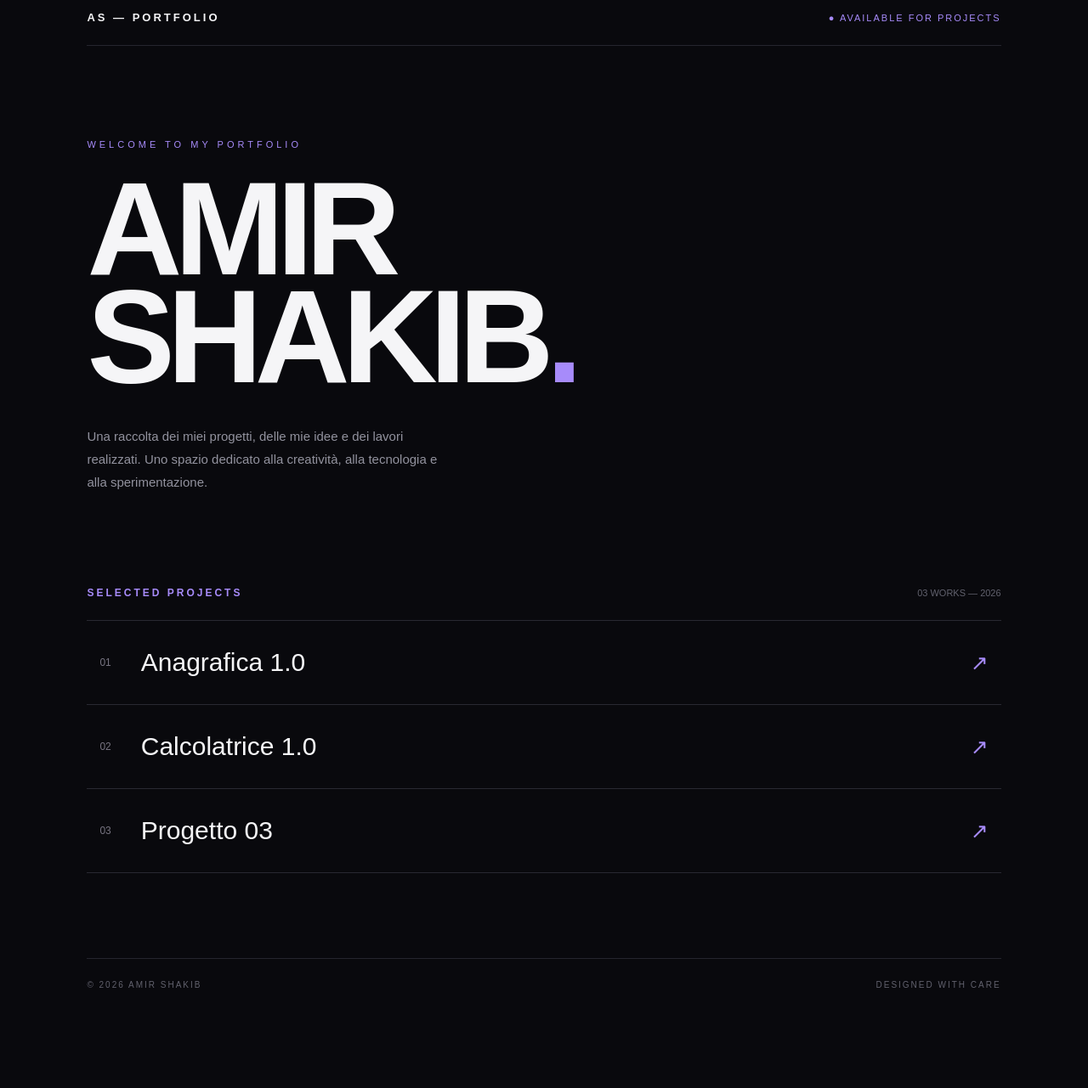
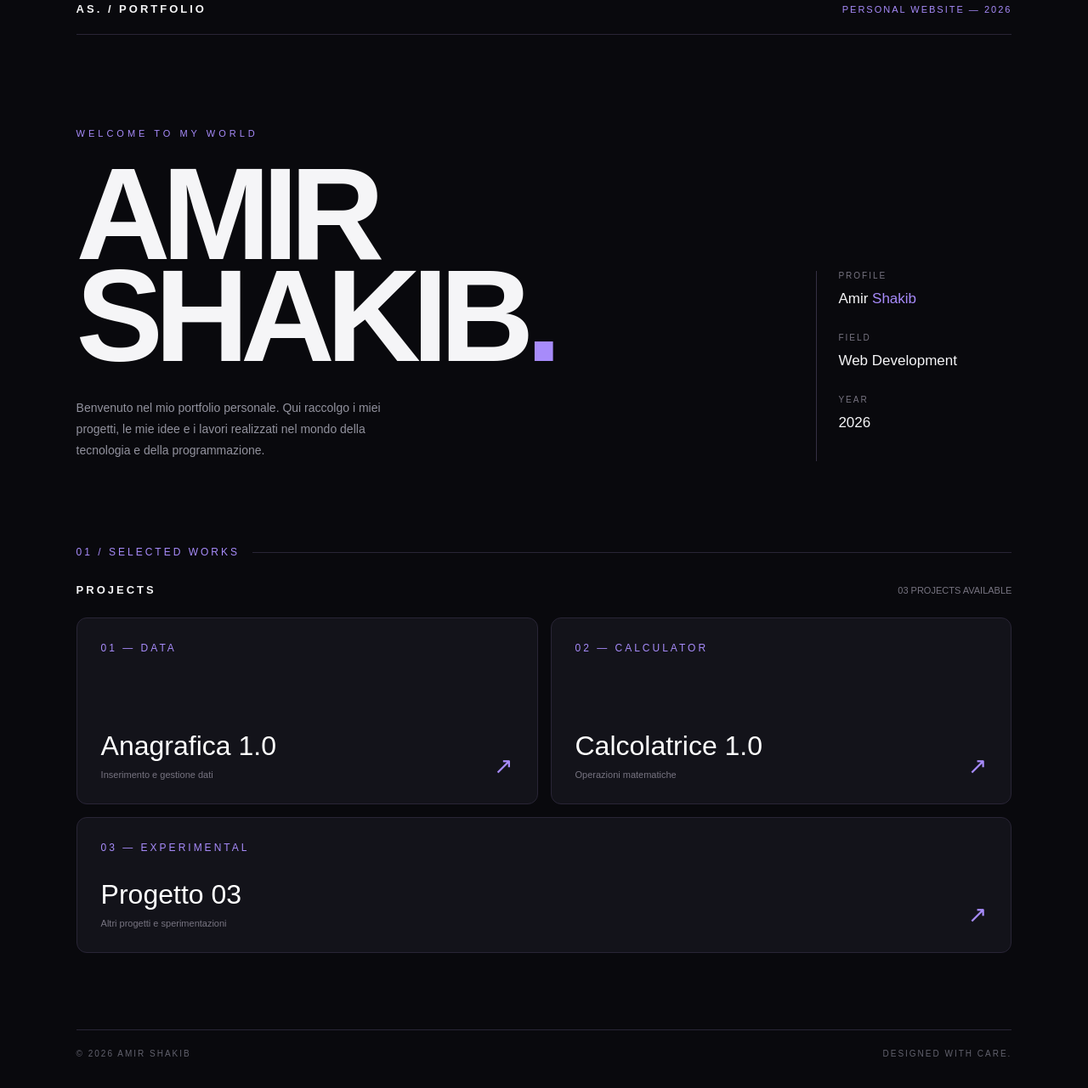
Before and after one commit to AmirSkalabib/shak-lab-TPS, a plain HTML site: page index.html in a window 1280 px wide. Shown: the part 32-1313 px from the top of the page at 85% size. Before the commit the page ends 1242 px from the top, so only its background shows below. Drawn offline with Linux system fonts and the light colour scheme.

Commit message:
Update index.html

```diff
--- a/index.html
+++ b/index.html
@@ -1,6 +1,7 @@
 
 <!DOCTYPE html>
 <html lang="it">
+
 <head>
 <meta charset="UTF-8">
 <meta name="viewport" content="width=device-width, initial-scale=1.0">
@@ -8,6 +9,7 @@
 <title>Amir Shakib — Portfolio</title>
 
 <style>
+
 * {
     margin: 0;
     padding: 0;
@@ -18,24 +20,22 @@ body {
     background: #09090d;
     color: #f5f5f7;
     font-family: Arial, Helvetica, sans-serif;
-    min-height: 100vh;
-    padding: 45px 8%;
+    padding: 35px 7%;
 }
 
 .container {
-    max-width: 1150px;
+    max-width: 1250px;
     margin: auto;
 }
 
-/* HEADER */
+/* NAVBAR */
 
 header {
     display: flex;
     justify-content: space-between;
     align-items: center;
-    padding-bottom: 25px;
-    border-bottom: 1px solid #25252e;
-    margin-bottom: 110px;
+    padding-bottom: 22px;
+    border-bottom: 1px solid #292536;
 }
 
 .logo {
@@ -44,13 +44,21 @@ header {
     letter-spacing: 3px;
 }
 
-.status {
+.nav-right {
     color: #a78bfa;
     font-size: 11px;
     letter-spacing: 2px;
 }
 
 /* HERO */
+
+.hero {
+    display: grid;
+    grid-template-columns: 1fr 230px;
+    gap: 50px;
+    align-items: end;
+    padding: 110px 0 100px;
+}
 
 .tag {
     color: #a78bfa;
@@ -60,89 +68,155 @@ header {
 }
 
 .name {
-    font-size: clamp(65px, 13vw, 155px);
+    font-size: clamp(75px, 12vw, 155px);
     font-weight: 800;
-    line-height: 0.82;
-    letter-spacing: -9px;
-    margin-bottom: 40px;
+    line-height: 0.78;
+    letter-spacing: -10px;
 }
 
 .name span {
     color: #a78bfa;
 }
 
-.intro {
-    max-width: 420px;
+.hero-description {
     color: #92929e;
-    font-size: 15px;
+    font-size: 14px;
     line-height: 1.8;
-    margin-bottom: 110px;
+    max-width: 380px;
+    margin-top: 35px;
+}
+
+/* LATERAL INFO */
+
+.side-info {
+    border-left: 1px solid #353044;
+    padding-left: 25px;
+    padding-bottom: 5px;
+}
+
+.side-info p {
+    color: #777481;
+    font-size: 10px;
+    letter-spacing: 2px;
+    margin-bottom: 12px;
+}
+
+.side-info h3 {
+    font-size: 17px;
+    font-weight: 500;
+    margin-bottom: 30px;
+}
+
+.side-info h3 span {
+    color: #a78bfa;
+}
+
+/* DECORAZIONE */
+
+.divider {
+    display: flex;
+    align-items: center;
+    gap: 15px;
+    margin-bottom: 30px;
+}
+
+.divider span:first-child {
+    color: #a78bfa;
+    font-size: 12px;
+    letter-spacing: 3px;
+}
+
+.line {
+    height: 1px;
+    background: #292536;
+    flex: 1;
 }
 
 /* PROJECTS */
 
-.projects-header {
+.projects-title {
     display: flex;
     justify-content: space-between;
     align-items: center;
     margin-bottom: 25px;
 }
 
-.projects-header h2 {
-    font-size: 12px;
+.projects-title h2 {
+    font-size: 13px;
     letter-spacing: 3px;
-    color: #a78bfa;
 }
 
-.projects-header span {
-    color: #62626e;
+.projects-title span {
+    color: #777481;
     font-size: 11px;
 }
 
-.works {
-    border-top: 1px solid #292932;
+.projects {
+    display: grid;
+    grid-template-columns: 1fr 1fr;
+    gap: 15px;
 }
 
-.work {
+.project {
+    min-height: 220px;
+    padding: 28px;
+    background: #13131a;
+    border: 1px solid #292536;
+    border-radius: 12px;
+    text-decoration: none;
+    color: white;
     display: flex;
-    align-items: center;
+    flex-direction: column;
     justify-content: space-between;
-    padding: 32px 15px;
-    border-bottom: 1px solid #292932;
-    color: #f5f5f7;
-    text-decoration: none;
-    transition: all 0.35s ease;
+    transition: 0.3s;
+    position: relative;
+    overflow: hidden;
 }
 
-.work:hover {
-    background: #15131e;
-    padding-left: 30px;
+.project:hover {
+    background: #1b1727;
+    border-color: #a78bfa;
+    transform: translateY(-5px);
 }
 
-.work-left {
-    display: flex;
-    align-items: center;
-    gap: 35px;
+.project-number {
+    color: #a78bfa;
+    font-size: 12px;
+    letter-spacing: 3px;
 }
 
-.number {
-    color: #777481;
-    font-size: 12px;
+.project-bottom {
+    display: flex;
+    justify-content: space-between;
+    align-items: end;
 }
 
-.project-name {
-    font-size: clamp(20px, 3vw, 30px);
+.project h3 {
+    font-size: clamp(22px, 3vw, 32px);
     font-weight: 500;
 }
 
-.arrow {
-    font-size: 25px;
-    color: #a78bfa;
-    transition: transform 0.3s ease;
+.project p {
+    color: #777481;
+    font-size: 11px;
+    margin-top: 9px;
 }
 
-.work:hover .arrow {
-    transform: translate(6px, -6px);
+.arrow {
+    color: #a78bfa;
+    font-size: 27px;
+    transition: 0.3s;
+}
+
+.project:hover .arrow {
+    transform: translate(5px, -5px);
+}
+
+/* TERZO PROGETTO */
+
+.project-wide {
+    grid-column: span 2;
+    min-height: 160px;
 }
 
 /* FOOTER */
@@ -150,9 +224,9 @@ header {
 footer {
     display: flex;
     justify-content: space-between;
-    margin-top: 100px;
-    padding-top: 25px;
-    border-top: 1px solid #25252e;
+    margin-top: 90px;
+    padding-top: 22px;
+    border-top: 1px solid #292536;
     color: #62626e;
     font-size: 10px;
     letter-spacing: 2px;
@@ -160,33 +234,60 @@ footer {
 
 /* MOBILE */
 
-@media (max-width: 600px) {
+@media (max-width: 750px) {
+
     body {
-        padding: 30px 7%;
+        padding: 25px 6%;
     }
 
-    header {
-        margin-bottom: 80px;
+    .hero {
+        grid-template-columns: 1fr;
+        padding: 85px 0 65px;
+        gap: 45px;
     }
 
     .name {
-        letter-spacing: -5px;
+        letter-spacing: -6px;
     }
 
-    .intro {
-        margin-bottom: 75px;
+    .side-info {
+        display: flex;
+        justify-content: space-between;
+        gap: 15px;
+        border-left: none;
+        border-top: 1px solid #353044;
+        padding: 20px 0 0;
     }
 
-    .work-left {
-        gap: 18px;
+    .side-info p {
+        font-size: 9px;
+    }
+
+    .side-info h3 {
+        font-size: 14px;
+    }
+
+    .projects {
+        grid-template-columns: 1fr;
+    }
+
+    .project-wide {
+        grid-column: span 1;
+    }
+
+    .project {
+        min-height: 180px;
     }
 
     footer {
         gap: 15px;
         font-size: 9px;
     }
+
 }
+
 </style>
+
 </head>
 
 <body>
@@ -194,66 +295,146 @@ footer {
 <div class="container">
 
     <header>
-        <span class="logo">AS — PORTFOLIO</span>
-        <span class="status">● AVAILABLE FOR PROJECTS</span>
+
+        <span class="logo">AS. / PORTFOLIO</span>
+
+        <span class="nav-right">PERSONAL WEBSITE — 2026</span>
+
     </header>
+
 
     <main>
 
-        <p class="tag">WELCOME TO MY PORTFOLIO</p>
+        <section class="hero">
 
-        <h1 class="name">
-            AMIR<br>
-            SHAKIB<span>.</span>
-        </h1>
+            <div>
 
-        <p class="intro">
-            Una raccolta dei miei progetti, delle mie idee
-            e dei lavori realizzati. Uno spazio dedicato
-            alla creatività, alla tecnologia e alla sperimentazione.
-        </p>
+                <p class="tag">WELCOME TO MY WORLD</p>
 
-        <div class="projects-header">
-            <h2>SELECTED PROJECTS</h2>
-            <span>03 WORKS — 2026</span>
-        </div>
+                <h1 class="name">
+                    AMIR<br>
+                    SHAKIB<span>.</span>
+                </h1>
 
-        <div class="works">
+                <p class="hero-description">
+                    Benvenuto nel mio portfolio personale.
+                    Qui raccolgo i miei progetti, le mie idee
+                    e i lavori realizzati nel mondo della tecnologia
+                    e della programmazione.
+                </p>
 
-            <a href="anagrafica.html" target="_blank"
-               rel="noopener noreferrer" class="work">
-                <div class="work-left">
-                    <span class="number">01</span>
-                    <span class="project-name">Anagrafica 1.0</span>
+            </div>
+
+
+            <div class="side-info">
+
+                <div>
+                    <p>PROFILE</p>
+                    <h3>Amir <span>Shakib</span></h3>
                 </div>
-                <span class="arrow">↗</span>
-            </a>
 
-            <a href="calcolatrice.html" target="_blank"
-               rel="noopener noreferrer" class="work">
-                <div class="work-left">
-                    <span class="number">02</span>
-                    <span class="project-name">Calcolatrice 1.0</span>
+                <div>
+                    <p>FIELD</p>
+                    <h3>Web Development</h3>
                 </div>
-                <span class="arrow">↗</span>
-            </a>
 
-            <a href="https://example.com" target="_blank"
-               rel="noopener noreferrer" class="work">
-                <div class="work-left">
-                    <span class="number">03</span>
-                    <span class="project-name">Progetto 03</span>
+                <div>
+                    <p>YEAR</p>
+                    <h3>2026</h3>
                 </div>
-                <span class="arrow">↗</span>
-            </a>
+
+            </div>
+
+        </section>
+
+
+        <div class="divider">
+
+            <span>01 / SELECTED WORKS</span>
+
+            <div class="line"></div>
 
         </div>
 
+
+        <div class="projects-title">
+
+            <h2>PROJECTS</h2>
+
+            <span>03 PROJECTS AVAILABLE</span>
+
+        </div>
+
+
+        <section class="projects">
+
+            <a href="anagrafica.html" target="_blank"
+               rel="noopener noreferrer" class="project">
+
+                <span class="project-number">01 — DATA</span>
+
+                <div class="project-bottom">
+
+                    <div>
+                        <h3>Anagrafica 1.0</h3>
+                        <p>Inserimento e gestione dati</p>
+                    </div>
+
+                    <span class="arrow">↗</span>
+
+                </div>
+
+            </a>
+
+
+            <a href="calcolatrice.html" target="_blank"
+               rel="noopener noreferrer" class="project">
+
+                <span class="project-number">02 — CALCULATOR</span>
+
+                <div class="project-bottom">
+
+                    <div>
+                        <h3>Calcolatrice 1.0</h3>
+                        <p>Operazioni matematiche</p>
+                    </div>
+
+                    <span class="arrow">↗</span>
+
+                </div>
+
+            </a>
+
+
+            <a href="https://example.com" target="_blank"
+               rel="noopener noreferrer" class="project project-wide">
+
+                <span class="project-number">03 — EXPERIMENTAL</span>
+
+                <div class="project-bottom">
+
+                    <div>
+                        <h3>Progetto 03</h3>
+                        <p>Altri progetti e sperimentazioni</p>
+                    </div>
+
+                    <span class="arrow">↗</span>
+
+                </div>
+
+            </a>
+
+        </section>
+
     </main>
 
+
     <footer>
+
         <span>© 2026 AMIR SHAKIB</span>
-        <span>DESIGNED WITH CARE</span>
+
+        <span>DESIGNED WITH CARE.</span>
+
     </footer>
 
 </div>
```
